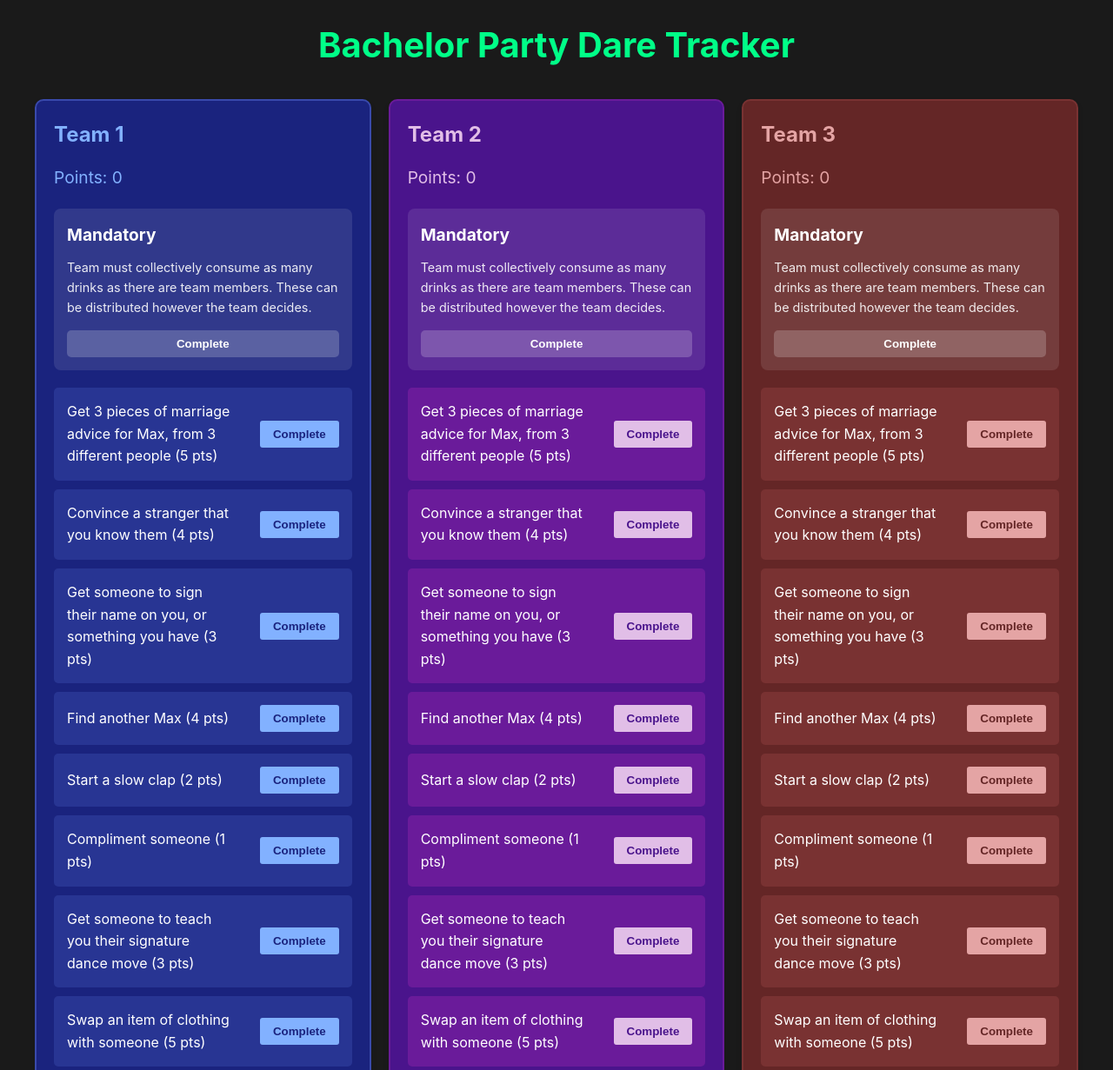
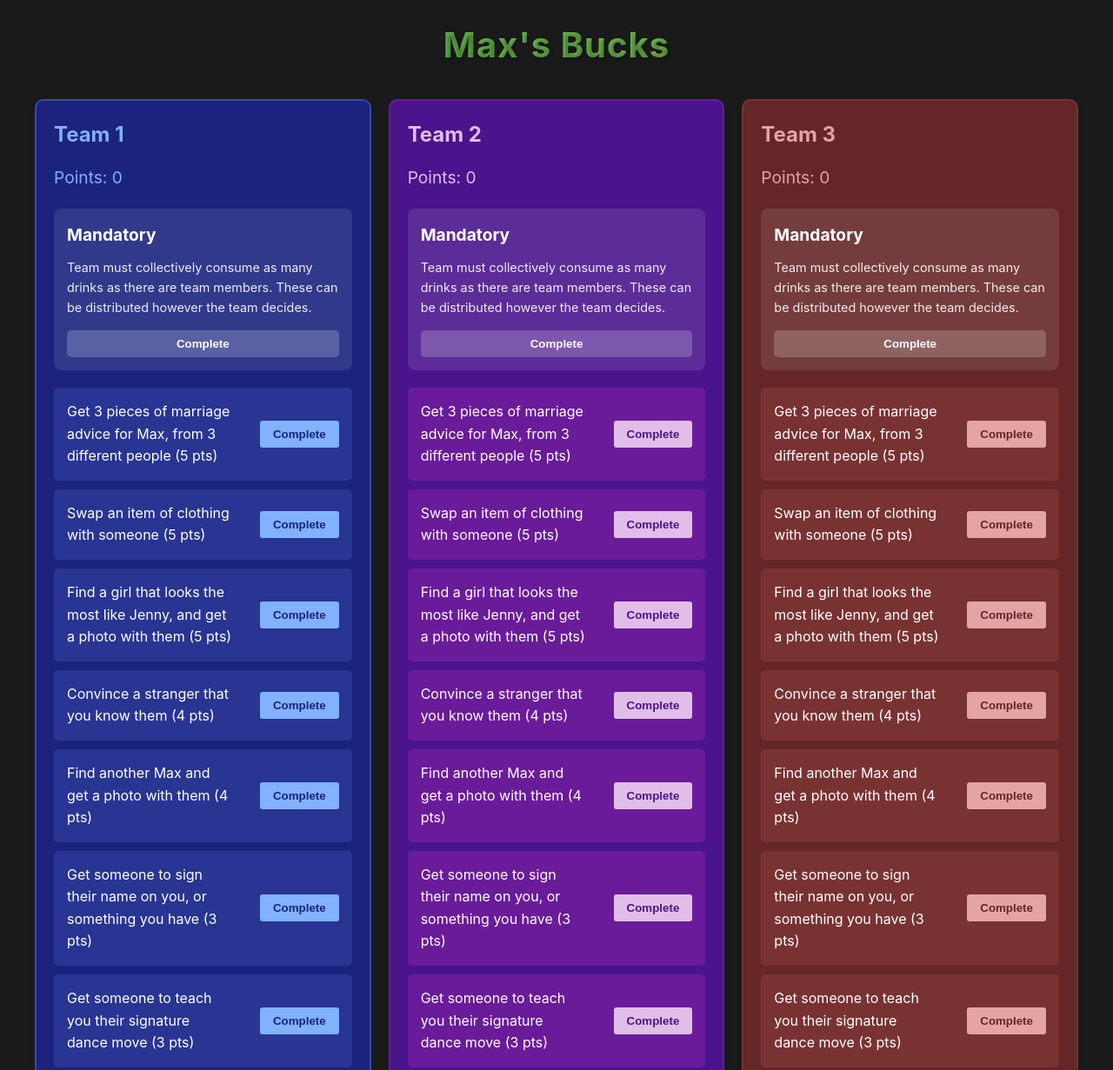
Before and after one commit to asher-rose/max-bucks-teams, a plain HTML site: page index.html in a window 1280 px wide. Shown: the top 1231 px of the page at 87% size. Drawn offline with Linux system fonts and the light colour scheme.

Commit message:
Update dares: add Jenny lookalike dare and reorder by points

```diff
--- a/index.html
+++ b/index.html
@@ -3,12 +3,12 @@
 <head>
     <meta charset="UTF-8">
     <meta name="viewport" content="width=device-width, initial-scale=1.0">
-    <title>Bachelor Party Dare Tracker</title>
+    <title>Max's Bucks</title>
     <link rel="stylesheet" href="styles.css">
 </head>
 <body>
     <div class="container">
-        <h1>Bachelor Party Dare Tracker</h1>
+        <h1>Max's Bucks</h1>
 
         <div class="teams-container">
             <div class="team" id="team1">
--- a/script.js
+++ b/script.js
@@ -1,13 +1,14 @@
 // Sample dares with points
 const dares = [
     { text: "Get 3 pieces of marriage advice for Max, from 3 different people", points: 5 },
+    { text: "Swap an item of clothing with someone", points: 5 },
+    { text: "Find a girl that looks the most like Jenny, and get a photo with them", points: 5 },
     { text: "Convince a stranger that you know them", points: 4 },
+    { text: "Find another Max and get a photo with them", points: 4 },
     { text: "Get someone to sign their name on you, or something you have", points: 3 },
-    { text: "Find another Max", points: 4 },
+    { text: "Get someone to teach you their signature dance move", points: 3 },
     { text: "Start a slow clap", points: 2 },
-    { text: "Compliment someone", points: 1 },
-    { text: "Get someone to teach you their signature dance move", points: 3 },
-    { text: "Swap an item of clothing with someone", points: 5 }
+    { text: "Compliment someone", points: 1 }
 ];
 
 // Initialize the game state
--- a/styles.css
+++ b/styles.css
@@ -20,8 +20,14 @@ body {
 h1 {
     text-align: center;
     margin-bottom: 30px;
-    color: #00ff88;
     font-size: 2.5rem;
+    background: linear-gradient(45deg, #4CAF50, #8BC34A);
+    -webkit-background-clip: text;
+    background-clip: text;
+    color: transparent;
+    text-shadow: 2px 2px 4px rgba(0, 0, 0, 0.3);
+    font-weight: bold;
+    letter-spacing: 1px;
 }
 
 .teams-container {
```
